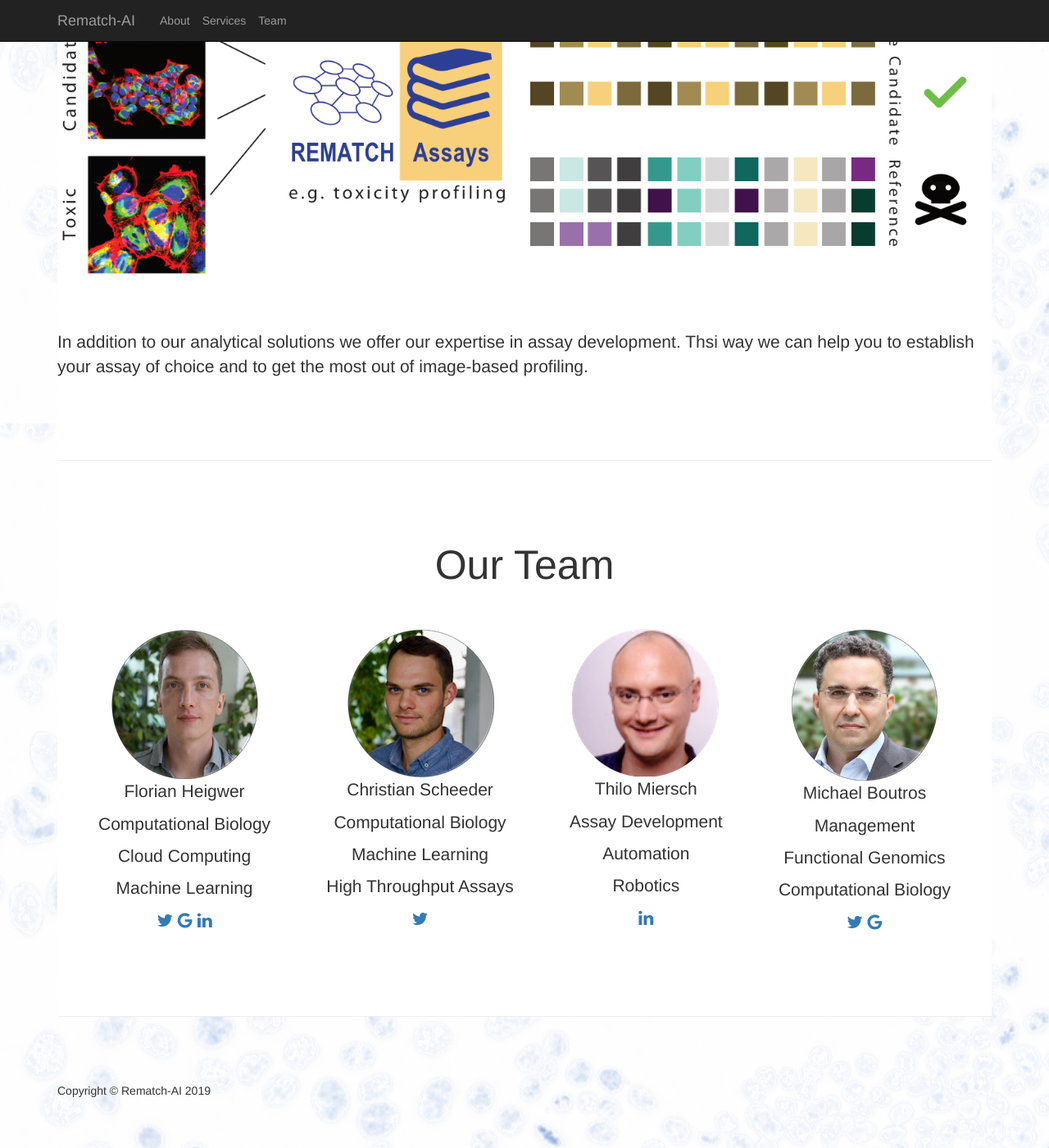
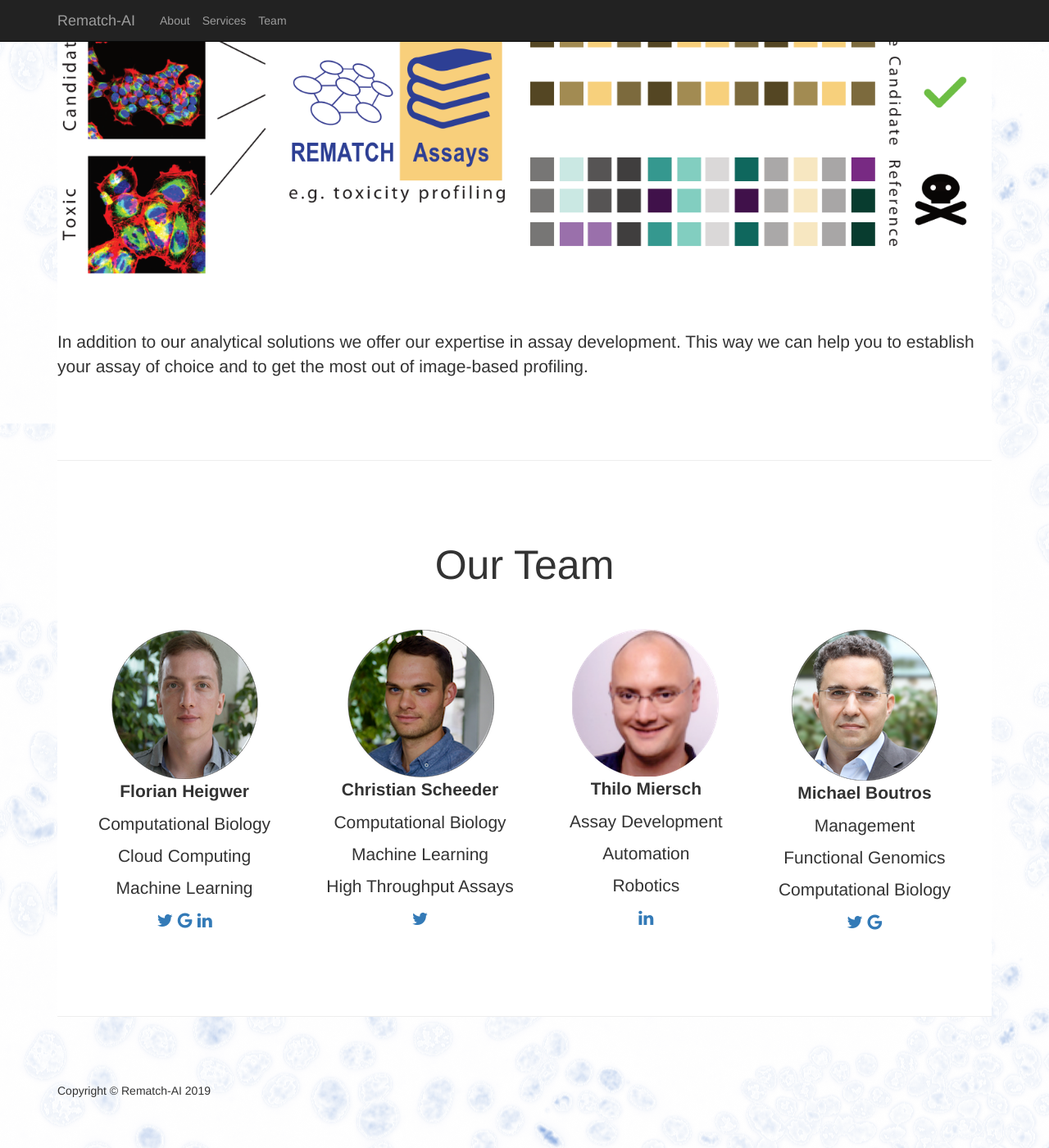
Before and after one commit to rematch-ai/rematch-ai.github.com, a Jekyll site: the page built from index.html, in a window 1280 px wide and 1400 px high, scrolled down 3457 px. Shown: the whole window at 82% size. Built offline with Jekyll 4.4.1, drawn with Linux system fonts in a browser that asks for light colours; nearby versions of some CDN libraries.

Commit message:
no message

```diff
--- a/assets/_sass/_bootstrap.scss
+++ b/assets/_sass/_bootstrap.scss
@@ -51,3 +51,4 @@
 
 // Own classes
 @import "bootstrap/team-style";
+@import "bootstrap/figcaption";
--- /dev/null
+++ b/assets/_sass/bootstrap/_figcaption.scss
@@ -0,0 +1,8 @@
+//
+// Alignment of Team section
+// --------------------------------------------------
+
+
+figcaption {
+  font-weight: bold;
+}
```
Also changed, not shown: _features/04-assay.md (+1 -1 lines).
